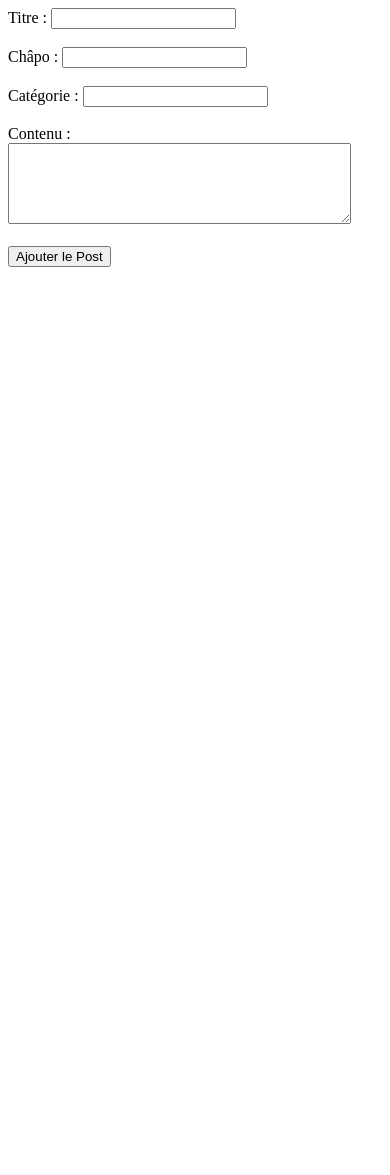
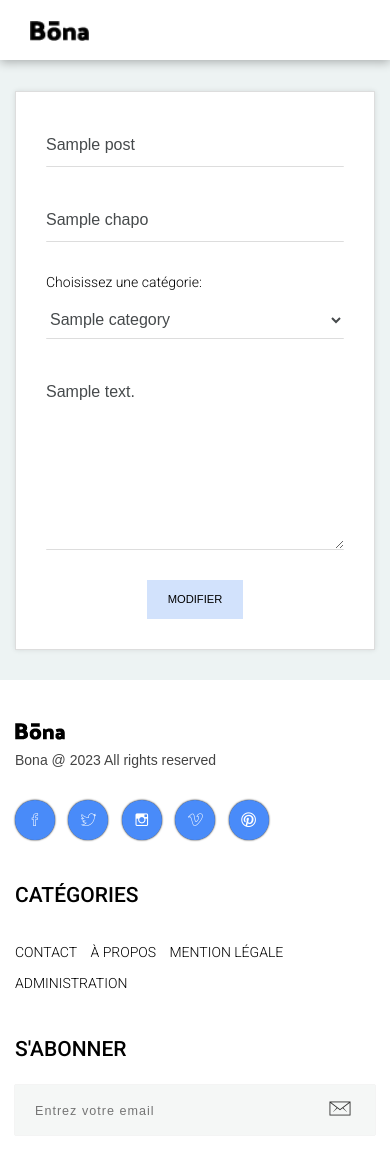
Before and after one commit to koko11600/JOUEN_Maxime_5_10-05-2022, a PHP site: template views/viewModifyPost.php in a window 390 px wide. Before the commit the page ends 267 px from the top, so only its background shows below. Run offline with PHP 8.4, Linux system fonts and the light colour scheme; the visitor is signed in with stand-in values (Sample User, id 1); the template is opened without the code that fills it: most values are stand-ins (such as "Sample title", 1, 10 or a date in 2020); some libraries are stand-ins or nearby versions; some web fonts are replaced.

Commit message:
Modification des controlerAdmin / ViewModifyPost : rajout d'un html fonctionnel + rajout des fonctionnalités de récuparation et d'affichage des informations de la BDD

```diff
--- a/controllers/ControllerAdmin.php
+++ b/controllers/ControllerAdmin.php
@@ -175,8 +175,12 @@ class ControllerAdmin
         if (isset($_GET['id'], $_GET['id'])) {
             $this->postManager = new PostManager();
             $post = $this->postManager->modifyPost($_GET['id']);
+            $this->categoryManager = new CategoryManager();
+            $categories = $this->categoryManager->getAllCategory();
+            $this->view = new View('ModifyPost');
+            $this->view->generate(array('post' => $post, 'categories' => $categories));
             header('Location: admin&postManagement');
-    }
+        }
     }
 
     /**
--- a/views/viewModifyPost.php
+++ b/views/viewModifyPost.php
@@ -1,24 +1,39 @@
-<!DOCTYPE html>
-<html>
-<head>
-</head>
-<body>
+<section class="comment-section">
+    <div class="container">
+        <div class="row">
+            <div class="col-lg-2 col-md-0"></div>
+            <div class="col-lg-8 col-md-12">
+                <div class="comment-form">
+                    <form method="post" action="admin&editPost=action" class="contact1-form validate-form">
+                        <div class="row">
+                            <div class="col-sm-12">
+                                <input type="hidden" name="idUser" value=<?= $_SESSION['id'] ?>>
+                                <input type="hidden" name="idPost" value=<?= $post['id'] ?>>
+                                <input type="text" aria-required="true" minlength="3" name="title" value="<?= $post['title'] ?>" class="form-control" aria-invalid="true" required>
+                            </div>
+                            <div class="col-sm-12">
+                                <input type="text" aria-required="true" minlength="3" name="chapo" value="<?= $post['chapo'] ?>" class="form-control" aria-invalid="true" required>
 
+                            </div>
+                            <div class="col-sm-12">
+                                <label for="cars">Choisissez une catégorie:</label>
+                                <select name="category" aria-required="true" class="form-control" aria-invalid="true" required>
+                                    <?php foreach ($categories as $categorie) : ?>
+                                        <option value=<?= $categorie['id'] ?> <?php if ($categorie['id'] == $post['id_category']) echo "selected" ?>><?= $categorie['name'] ?></option>
+                                    <?php endforeach; ?>
+                                </select>
 
-    <form method="POST" action="traitement_formulaire.php">
-        <label for="titre">Titre :</label>
-        <input type="text" name="titre" id="titre" required><br><br>
-
-        <label for="chapo">Châpo :</label>
-        <input type="text" name="chapo" id="chapo" required><br><br>
-
-        <label for="categorie">Catégorie :</label>
-        <input type="text" name="categorie" id="categorie" required><br><br>
-
-        <label for="contenu">Contenu :</label><br>
-        <textarea name="contenu" id="contenu" rows="5" cols="40" required></textarea><br><br>
-
-        <input type="submit" value="Ajouter le Post">
-    </form>
-</body>
-</html>
+                            </div>
+                            <div class="col-sm-12">
+                                <textarea aria-required="true" rows="4" name="content" class="form-control" aria-invalid="true" required><?= $post['content'] ?></textarea>
+                            </div>
+                            <div class="col-sm-12 center-text">
+                                <button class="submit-btn" type="submit" id="form-submit"><b>MODIFIER</b></button>
+                            </div>
+                        </div>
+                    </form>
+                </div>
+            </div>
+        </div>
+    </div>
+</section>
```
